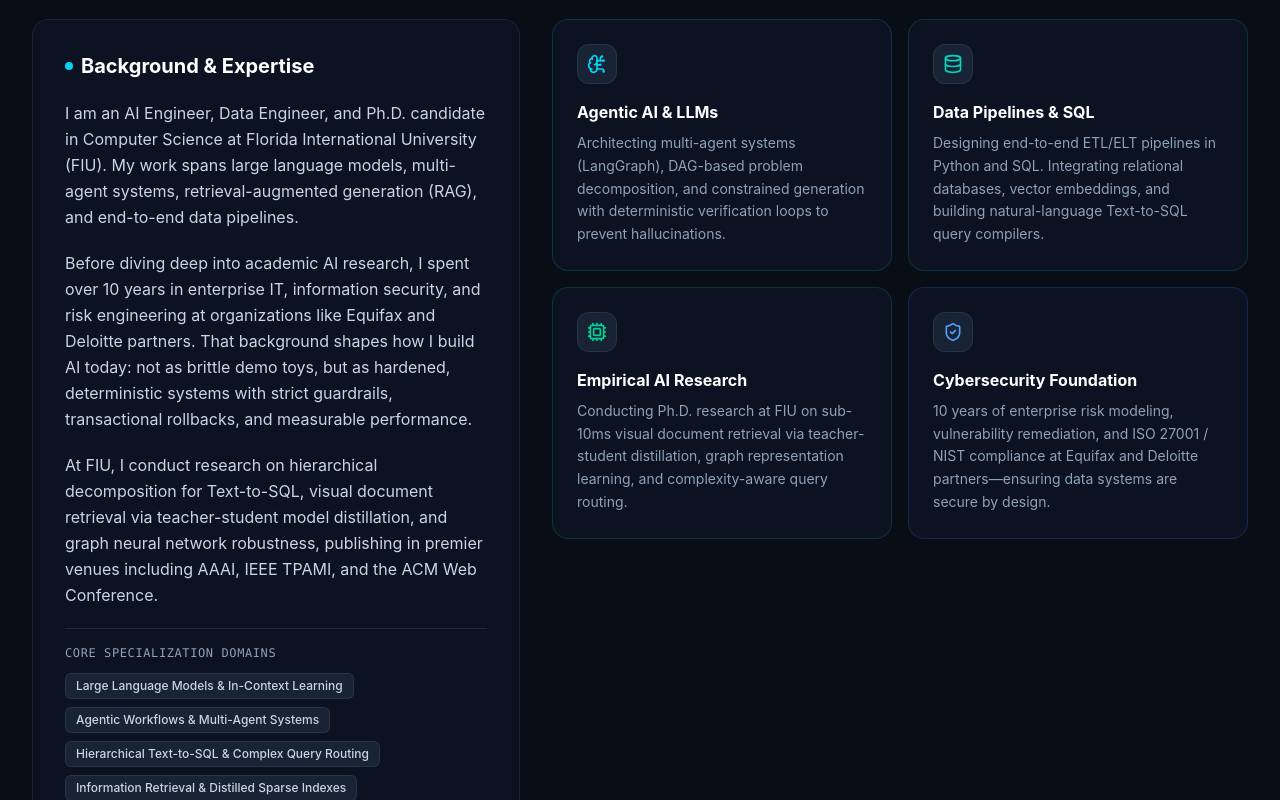
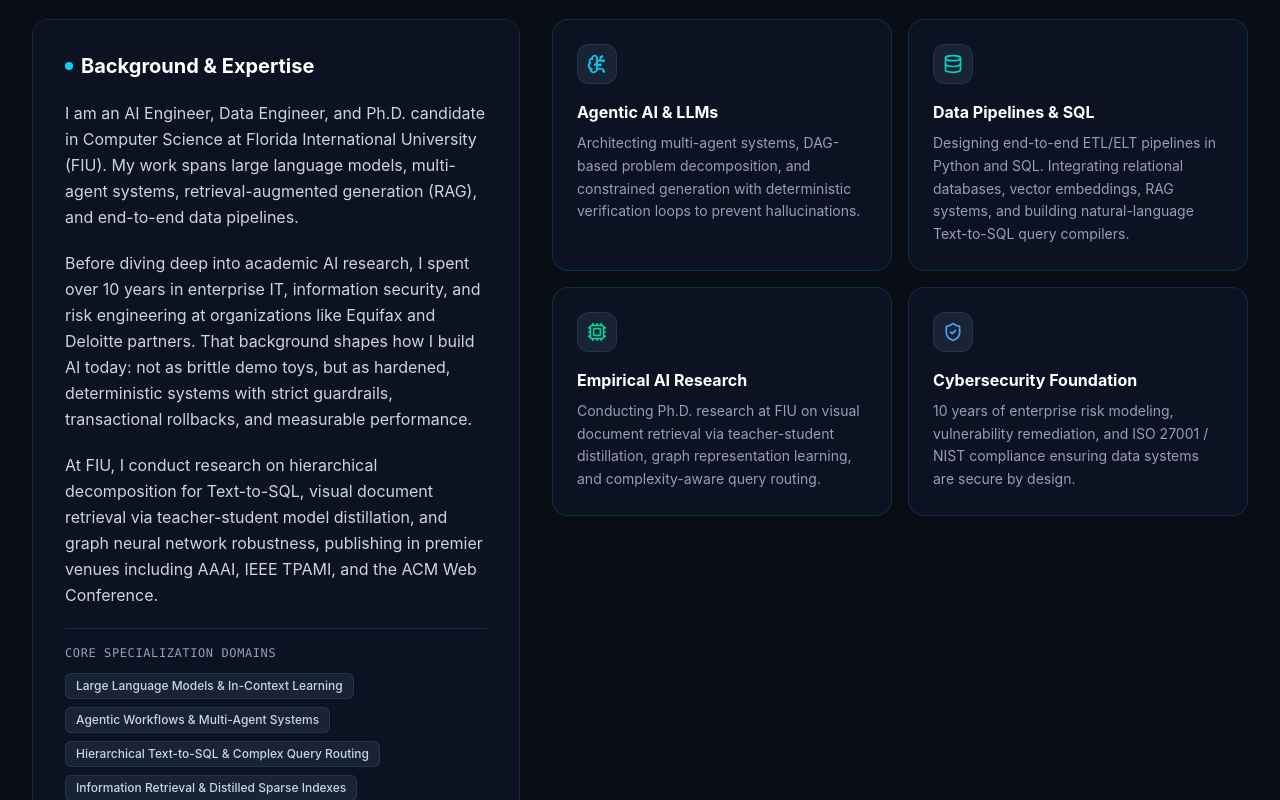
Before and after one commit to eschafir/portfolio, a Next.js app: page / in a window 1280 px wide. Shown: the part 1180-1980 px from the top of the page. Built offline with nearby package versions, Linux system fonts and the light colour scheme.

Commit message:
Fixed information in About section

```diff
--- a/src/components/About.tsx
+++ b/src/components/About.tsx
@@ -5,28 +5,28 @@ const pillars = [
   {
     icon: BrainCircuit,
     title: "Agentic AI & LLMs",
-    description: "Architecting multi-agent systems (LangGraph), DAG-based problem decomposition, and constrained generation with deterministic verification loops to prevent hallucinations.",
+    description: "Architecting multi-agent systems, DAG-based problem decomposition, and constrained generation with deterministic verification loops to prevent hallucinations.",
     color: "text-cyan-400",
     border: "border-cyan-500/20"
   },
   {
     icon: Database,
     title: "Data Pipelines & SQL",
-    description: "Designing end-to-end ETL/ELT pipelines in Python and SQL. Integrating relational databases, vector embeddings, and building natural-language Text-to-SQL query compilers.",
+    description: "Designing end-to-end ETL/ELT pipelines in Python and SQL. Integrating relational databases, vector embeddings, RAG systems, and building natural-language Text-to-SQL query compilers.",
     color: "text-teal-400",
     border: "border-teal-500/20"
   },
   {
     icon: Cpu,
     title: "Empirical AI Research",
-    description: "Conducting Ph.D. research at FIU on sub-10ms visual document retrieval via teacher-student distillation, graph representation learning, and complexity-aware query routing.",
+    description: "Conducting Ph.D. research at FIU on visual document retrieval via teacher-student distillation, graph representation learning, and complexity-aware query routing.",
     color: "text-emerald-400",
     border: "border-emerald-500/20"
   },
   {
     icon: ShieldCheck,
     title: "Cybersecurity Foundation",
-    description: "10 years of enterprise risk modeling, vulnerability remediation, and ISO 27001 / NIST compliance at Equifax and Deloitte partners—ensuring data systems are secure by design.",
+    description: "10 years of enterprise risk modeling, vulnerability remediation, and ISO 27001 / NIST compliance ensuring data systems are secure by design.",
     color: "text-blue-400",
     border: "border-blue-500/20"
   }
--- a/src/components/Contact.tsx
+++ b/src/components/Contact.tsx
@@ -108,7 +108,7 @@ export function Contact() {
               <div>
                 <div className="text-xs text-slate-400 font-mono">Location</div>
                 <div className="text-sm sm:text-base font-semibold text-white">
-                  {persona.location} (Miami Metro Area)
+                  {persona.location}
                 </div>
               </div>
             </div>
--- a/src/components/Footer.tsx
+++ b/src/components/Footer.tsx
@@ -49,7 +49,7 @@ export function Footer() {
 
           {/* Right: Technical Notes & Top Scroll */}
           <div className="flex items-center space-x-4 text-xs text-slate-500 font-mono">
-            <span>Built with Next.js 16, TypeScript &amp; Tailwind CSS</span>
+            <span>Back to top</span>
             <a
               href="#"
               aria-label="Back to top"
--- a/src/data/experience.ts
+++ b/src/data/experience.ts
@@ -3,14 +3,14 @@ import { Experience } from "../types";
 export const experienceData: Experience[] = [
   {
     id: "fiu-researcher",
-    role: "Graduate Research & Teaching Assistant",
+    role: "Graduate Research",
     company: "Florida International University",
     location: "Miami, FL, United States",
     period: "Apr 2022 — Present",
     type: "Research",
     summary: "Leading applied AI research on agentic Text-to-SQL decomposition, visual document retrieval, and graph neural network robustness.",
     responsibilities: [
-      "Engineered DecoSearch (arXiv:2606.17821), an agentic Text-to-SQL engine employing DAG question decomposition, complexity routing, and plan-level MCTS repair over relational databases.",
+      "Engineered DecoSearch, an agentic Text-to-SQL engine employing DAG question decomposition, complexity routing, and plan-level MCTS repair over relational databases.",
       "Achieved sub-10ms visual document search by developing a teacher-student distillation framework that compiles online multi-step LLM reasoning into offline visual sparse indexes.",
       "Designed and maintained end-to-end Python data pipelines (Pandas, NumPy) that clean, transform, and augment multi-source datasets for ML benchmarking.",
       "Developed and evaluated deep learning models using PyTorch, Hugging Face, and LangChain for Graph Neural Networks (GNNs) and agentic RAG.",
```
